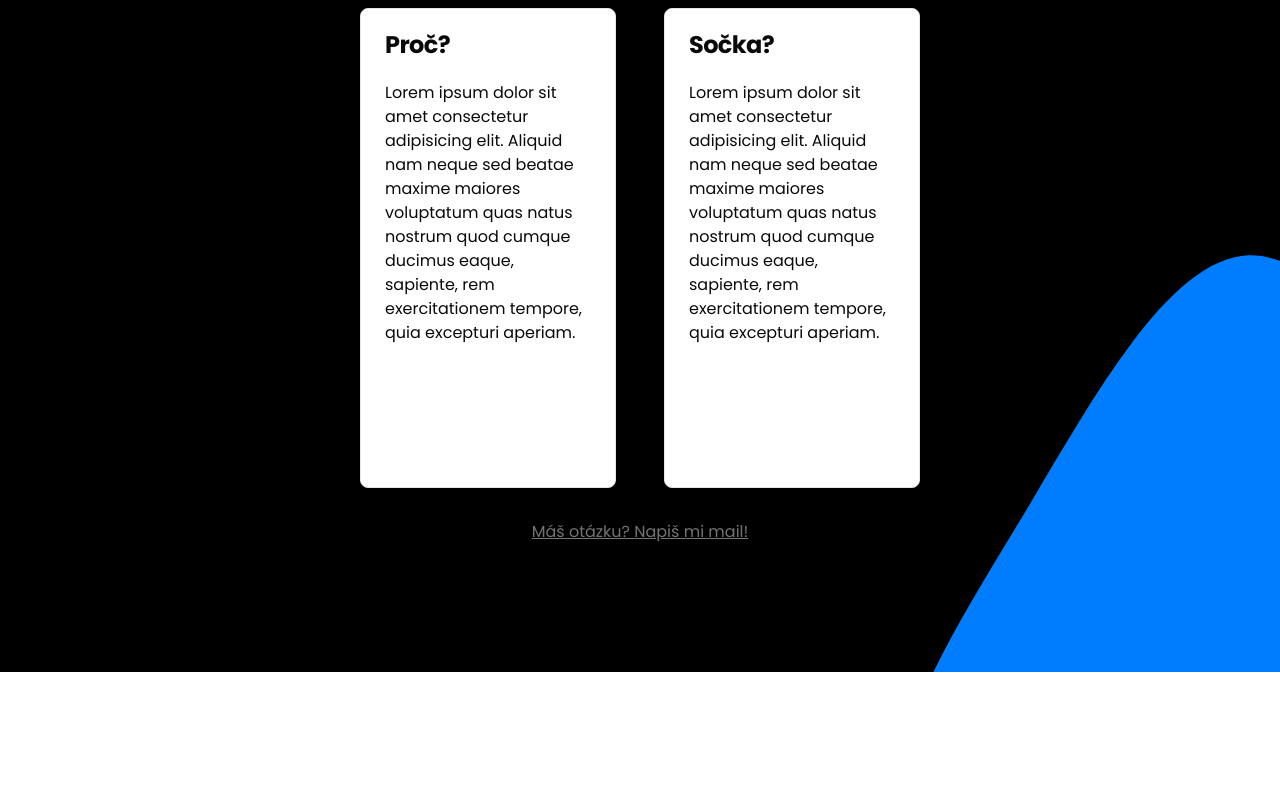
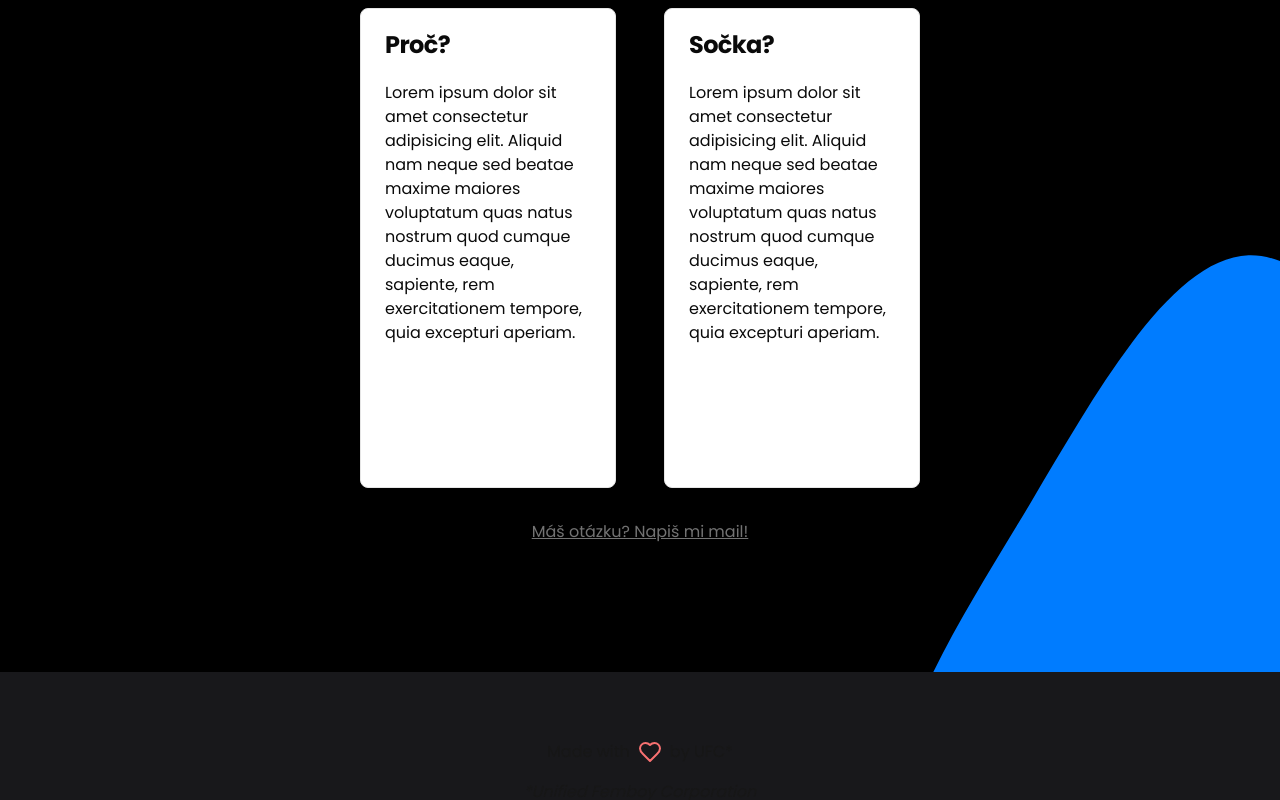
Before and after one commit to KoblizekXD/Notecz, a Next.js app: page / in a window 1280 px wide. Shown: the part 928-1728 px from the top of the page. Before the commit the page ends 1600 px from the top, so only its background shows below. Built offline with nearby package versions, Linux system fonts and the light colour scheme.

Commit message:
Add footer

```diff
--- a/src/app/page.tsx
+++ b/src/app/page.tsx
@@ -14,11 +14,10 @@ import {
   navigationMenuTriggerStyle,
 } from '@/components/ui/navigation-menu';
 import { Button } from '@/components/ui/button';
-import { ChevronDown } from 'lucide-react';
+import { ChevronDown, Heart } from 'lucide-react';
 import {
   Card,
   CardContent,
-  CardDescription,
   CardHeader,
   CardTitle,
 } from '@/components/ui/card';
@@ -62,6 +61,9 @@ const components: { title: string; href: string; description: string }[] = [
 ];
 
 export default function HomePage() {
+
+  const isTodayFriday = new Date().getDay() === 5;
+
   return (
     <>
       <div
@@ -137,6 +139,13 @@ export default function HomePage() {
           </a>
         </div>
       </div>
+      <footer className='w-screen gap-y-4 flex justify-center flex-col items-center bg-zinc-900 h-[30vh]'>
+        <p className='flex items-center gap-x-2'>
+          Made with <Heart className='text-red-400' /> by UFC*
+        </p>
+        <p className='italic'>*Unified Femboy Corporation</p>
+        <p className={`${isTodayFriday && 'bg-clip-text text-transparent bg-gradient-to-r from-pink-500 to-violet-400'}`}>Dnes {isTodayFriday ? 'je' : 'není'} femboy friday!</p>
+      </footer>
     </>
   );
 }
```
